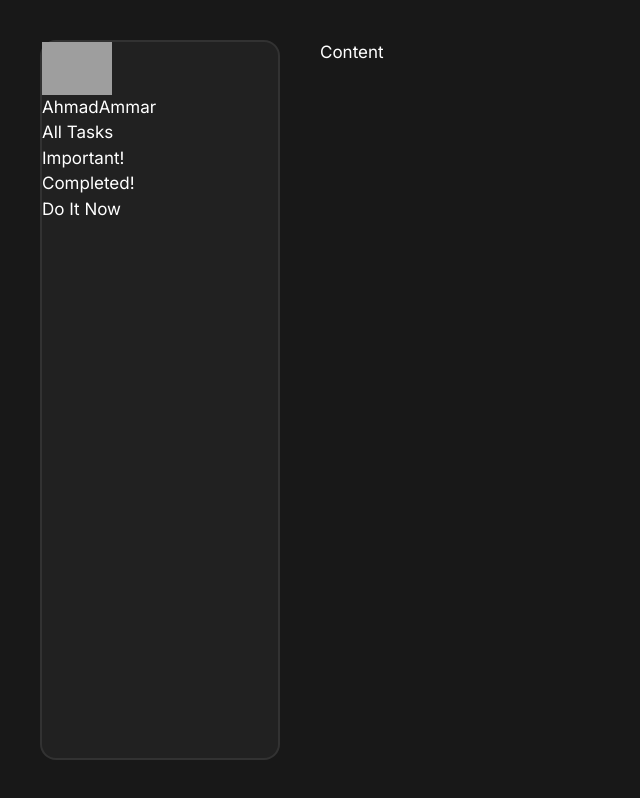
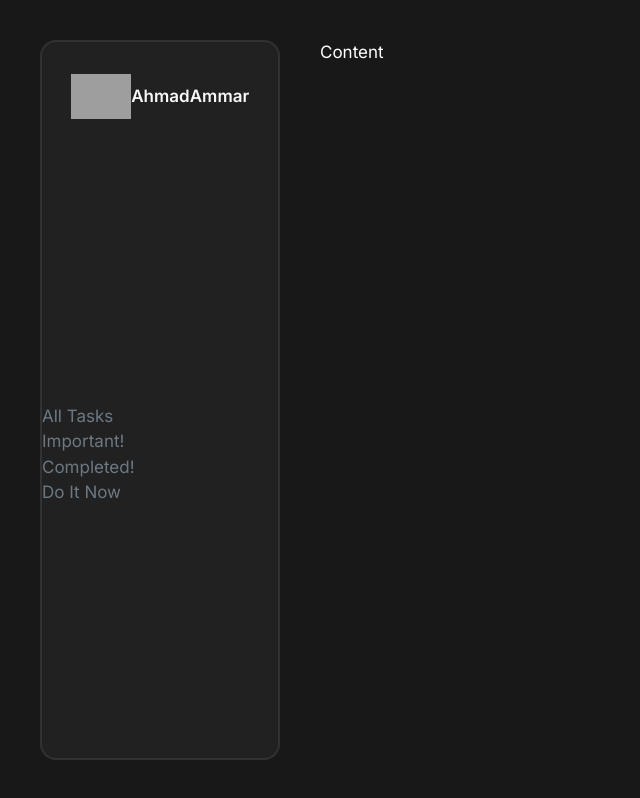
Before and after one commit to ahmadammarm/task-manager, a Next.js app: page / in a window 1280 px wide. Shown: the whole page, without its empty margins (0-640 px from the left). Built offline with nearby package versions, Linux system fonts and the light colour scheme; grey boxes are pictures that could not be loaded.

Commit message:
update sidebar content

```diff
--- a/app/components/Sidebar/Sidebar.tsx
+++ b/app/components/Sidebar/Sidebar.tsx
@@ -50,6 +50,7 @@ const Sidebar = () => {
           );
         })}
       </ul>
+      <button></button>
     </SidebarStyled>
   )
 }
@@ -60,6 +61,23 @@ const SidebarStyled = styled.nav`
   width: ${(props) => props.theme.sidebarWidth};
   border: 2px solid ${(props) => props.theme.borderColor2};
   border-radius: 1rem;
+  display: flex;
+  flex-direction: column;
+  justify-content: space-between;
+  color: ${(props) => props.theme.colorGrey3};
+
+  .profile {
+    margin: 1rem;
+    padding: 1rem 0.8rem;
+    position: relative;
+    border-radius: 1rem;
+    cursor: pointer;
+    font-weight: 600;
+    color: ${(props) => props.theme.colorGrey0};
+    display: flex;
+    align-items: center;
+  }
+
 
 `;
 
```
